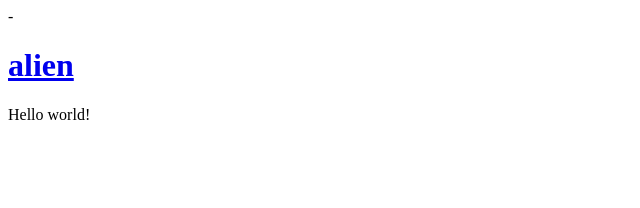
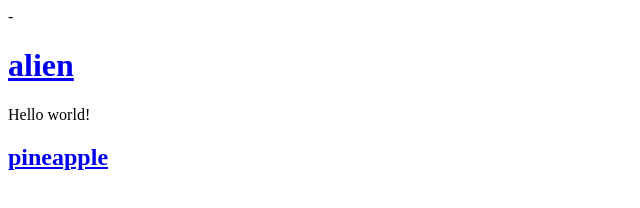
Before and after one commit to adamjohndoe/adamjohndoe.github.io, a plain HTML site: page index.html in a window 1280 px wide. Shown: the whole page, without its empty margins (0-640 px from the left). Drawn offline with Linux system fonts and the light colour scheme.

Commit message:
added pineapple photo

```diff
--- a/index.html
+++ b/index.html
@@ -8,6 +8,7 @@
 <body>
  <h1><a href=" http://cykod.github.com/AlienInvasion/">alien</a></h1>
  <p>Hello world!</p>
+ <h2><a href="../images.jpg">pineapple</a> </h2>
 
 </body>
 </html>
```
Also changed, not shown: images/images.jpg (added).
